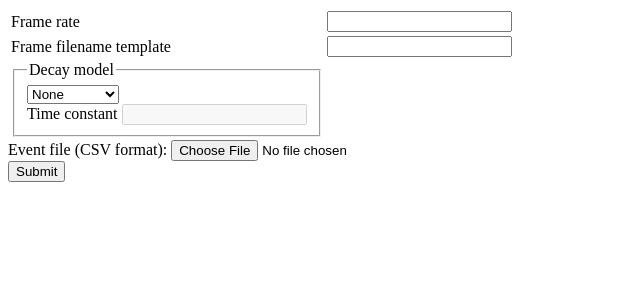
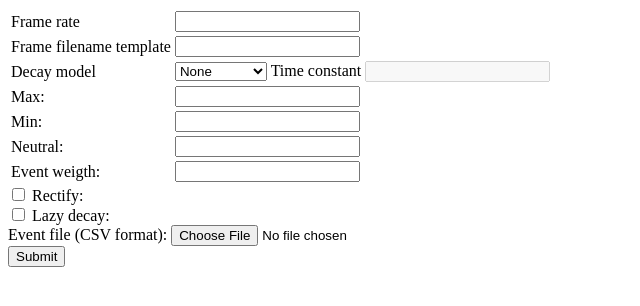
Before and after one commit to riccardo-bernardini/espert_uniud, a plain HTML site: page Docker/index.html in a window 1280 px wide. Shown: the whole page, without its empty margins (0-640 px from the left). Drawn offline with Linux system fonts and the light colour scheme.

Commit message:
Updated index.html with all the parameters

```diff
--- a/Docker/index.html
+++ b/Docker/index.html
@@ -99,21 +99,40 @@
 	    <input type='hidden' id='default-template' name='default-template' value="1">
 	</tr>
 	<tr>
+	  <td> <label for="decay"> Decay model </label>
 	  <td>
-	    <fieldset>
-	      <legend>Decay model</legend>
 	    <select id="decay" name="decay" onchange="decay_changed();">
 	      <option value="none">None</option>
 	      <option value="lin">Linear</option>
 	      <option value="exp">Exponential</option>
 	      <option value="step">Step</option>
-	    </select><br>
+	    </select>
 	    <label for="tau">Time constant</label>
 	    <input type="text" id="tau" name="tau" disabled>
-	    </fieldset>
 	  </td>
 	</tr>
+	<tr>
+      <td> <label for="max">Max:</label>
+      <td> <input type="text" id="max" name="max" onchange="max_changed()" />
+	</tr>
+	<tr>
+      <td> <label for="min">Min:</label>
+      <td> <input type="text" id="min" name="min" onchange="min_changed()" />
+	</tr>
+	<tr>
+      <td> <label for="neutral">Neutral:</label>
+      <td> <input type="text" id="neutral" name="neutral" onchange="neutral_changed()" />
+	</tr>
+	<tr>
+      <td> <label for="peso">Event weigth:</label>
+      <td> <input type="text" id="peso" name="peso" onchange="peso_changed()" />
       </table>
+      <input type="checkbox" id="rectify" name="rectify" />
+      <label for="rectify">Rectify:</label>
+      <br/>
+      <input type="checkbox" id="synch" name="synch" />
+      <label for="synch">Lazy decay:</label>
+      <br/>
       <label for="myfile">Event file (CSV format):</label>
       <input type="file" id="myfile" name="myfile" onchange="upload_changed();" value=""><br>
       <input type="submit" value="Submit">
```
